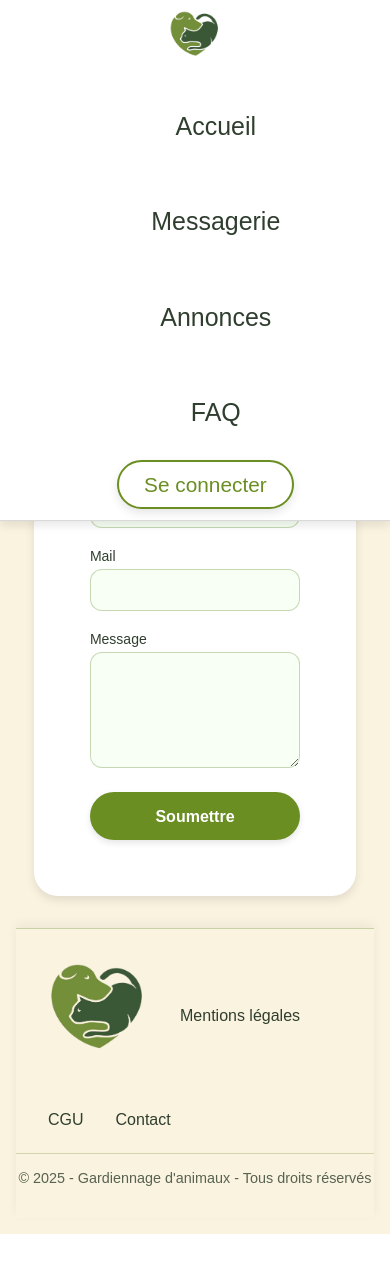
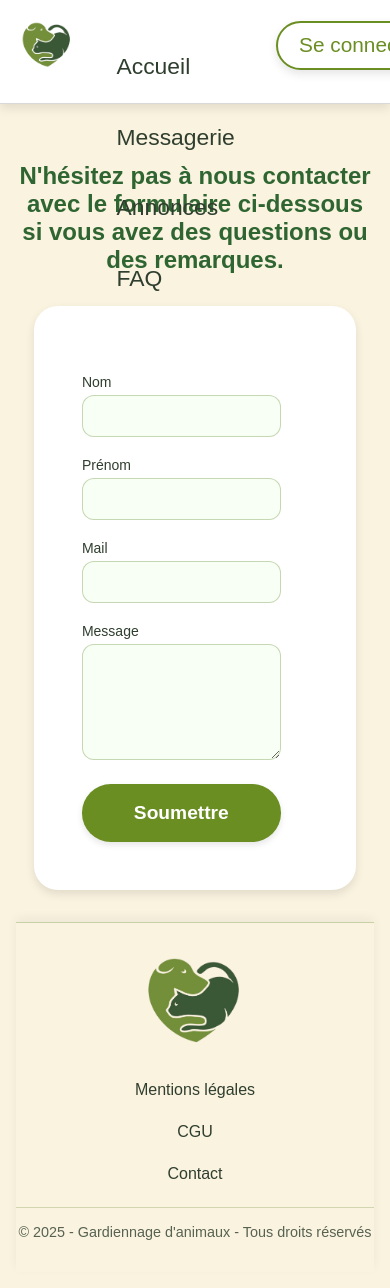
Before and after one commit to MaxxxxxxLh/animalWebsite, a PHP site: page /contact in a window 390 px wide. Before the commit the page ends 1234 px from the top, so only its background shows below. Run offline with PHP 8.4, Linux system fonts and the light colour scheme; a stand-in replaces the project's code that opens the database connection.

Commit message:
responsive qui marche pas très bien

```diff
--- a/public/css/style.css
+++ b/public/css/style.css
@@ -42,11 +42,11 @@ body {
   padding: 1em 2em;
   background: var(--nature-white);
   border-bottom: 1px solid #D9D9D9;
-  border-radius: 0; /* on retire le border-radius pour un look full-width propre */
+  border-radius: 0;
   box-shadow: var(--shadow);
   flex-wrap: nowrap;
   gap: 1em;
-  z-index: 1000; /* pour qu'elle reste au-dessus de tout */
+  z-index: 1000;
 }
 .logo {
   width: 2.5em;
@@ -60,7 +60,7 @@ body {
   display: flex;
   align-items: center;
   justify-content: center;
-  gap: 2em;
+  gap: 2fr;
   flex: 1;
   margin-left: 2em;
 }
@@ -499,34 +499,48 @@ input[type="file"] {
 }
 
 
-@media (max-width: 1024px) {
+@media (max-width: 768px) {
   .navbar {
-      flex-direction: column;
-      height: auto;
-      padding: 1em 0.5em;
-      text-align: center;
+    flex-wrap: wrap;
+    flex-direction: row;
+    align-items: center;
+    justify-content: space-between;
+    padding: 1em;
+    gap: 1em;
   }
 
   .nav-links {
-      display: flex;
-      flex-direction: column;
-      align-items: center;
+    flex-direction: column;
+    align-items: flex-start;
+    flex: 1 1 100%;
+    gap: 0.8em;
   }
 
   .nav-links a {
-      margin: 1em 0;
+    font-size: 1em;
+    padding-left: 1em;
+  }
+
+  .logo {
+    width: 2em;
+  }
+
+  .loginBtn, .logoutBtn {
+    font-size: 1em;
+    padding: 0.5em 1em;
   }
 
   .intro {
-      flex-direction: column;
-      gap: 2em;
+    flex-direction: column;
+    gap: 2em;
   }
 
   .text-box {
-      width: 90%;
-      margin: 1em auto;
+    width: 90%;
+    margin: 1em auto;
   }
 }
+
 
 @media (max-width: 768px) {
   body {
@@ -617,13 +631,13 @@ input[type="file"] {
 }
 main {
   flex: 1;
-  padding-top: 6em; /* Espace pour ne pas passer sous la navbar */
+  padding-top: 6em;
 }
 
 .messagerie-page,
 .faq-section,
 .contact-form {
-  padding-top: 6em; /* Assure l’espace sous la navbar sur toutes les pages concernées */
+  padding-top: 6em;
 }
 .contact-form {
   background: var(--nature-white);
@@ -632,7 +646,7 @@ main {
   box-shadow: var(--shadow);
   max-width: 600px;
   width: 90%;
-  margin: 2em auto; /* 💥 centre le bloc */
+  margin: 2em auto;
   display: flex;
   flex-direction: column;
   gap: 1em;
@@ -659,5 +673,72 @@ textarea:focus {
   align-items: center;
   flex-direction: column;
   min-height: 100vh;
-  padding-top: 6em; /* important pour ne pas passer sous la navbar */
+  padding-top: 6em;
 }
+@media (max-width: 768px) {
+  .login-page {
+    padding: 2em 1em;
+  }
+
+  .loginContainer {
+    width: 100%;
+    max-width: 90%;
+    padding: 1.5em;
+  }
+
+  .btn {
+    font-size: 1.2em;
+    padding: 0.8em 1em;
+    width: 100%;
+  }
+}
+@media (max-width: 768px) {
+  .intro {
+    flex-direction: column;
+    gap: 2em;
+  }
+
+  .text-box {
+    width: 100%;
+    padding: 1.5em;
+    font-size: 1em;
+  }
+}
+@media (max-width: 768px) {
+  .nav-links {
+    flex-direction: column;
+    gap: 1em;
+    margin: 1em 0;
+  }
+
+  .nav-links a {
+    font-size: 1.1em;
+  }
+
+  .navbar {
+    padding: 1em;
+  }
+}
+@media (max-width: 768px) {
+  .footer-container {
+    flex-direction: column;
+    gap: 1em;
+  }
+
+  .footer-links {
+    flex-direction: column;
+    gap: 0.5em;
+  }
+}
+@media (max-width: 768px) {
+  .contact-form {
+    width: 100%;
+    max-width: 90%;
+    padding: 1.5em;
+  }
+
+  .contact-form .btn {
+    width: 100%;
+    font-size: 1.2em;
+  }
+}
```
